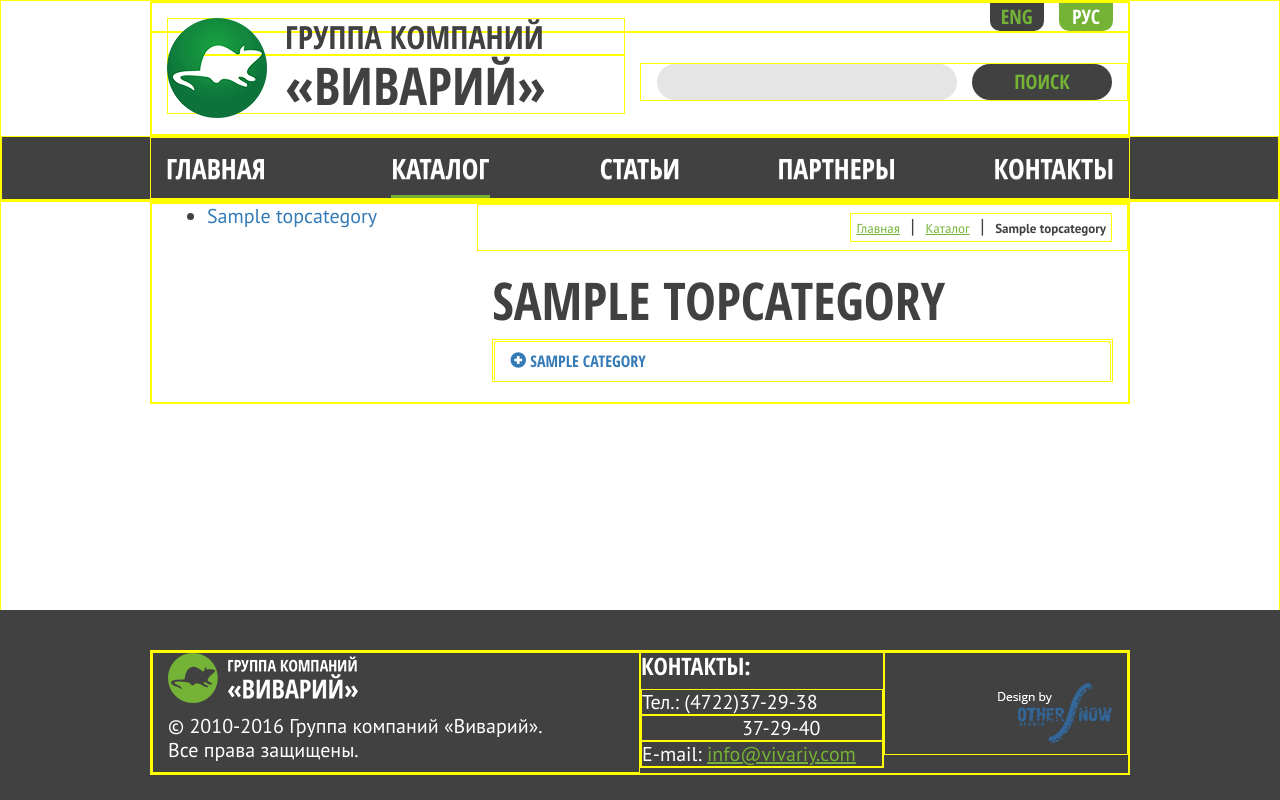
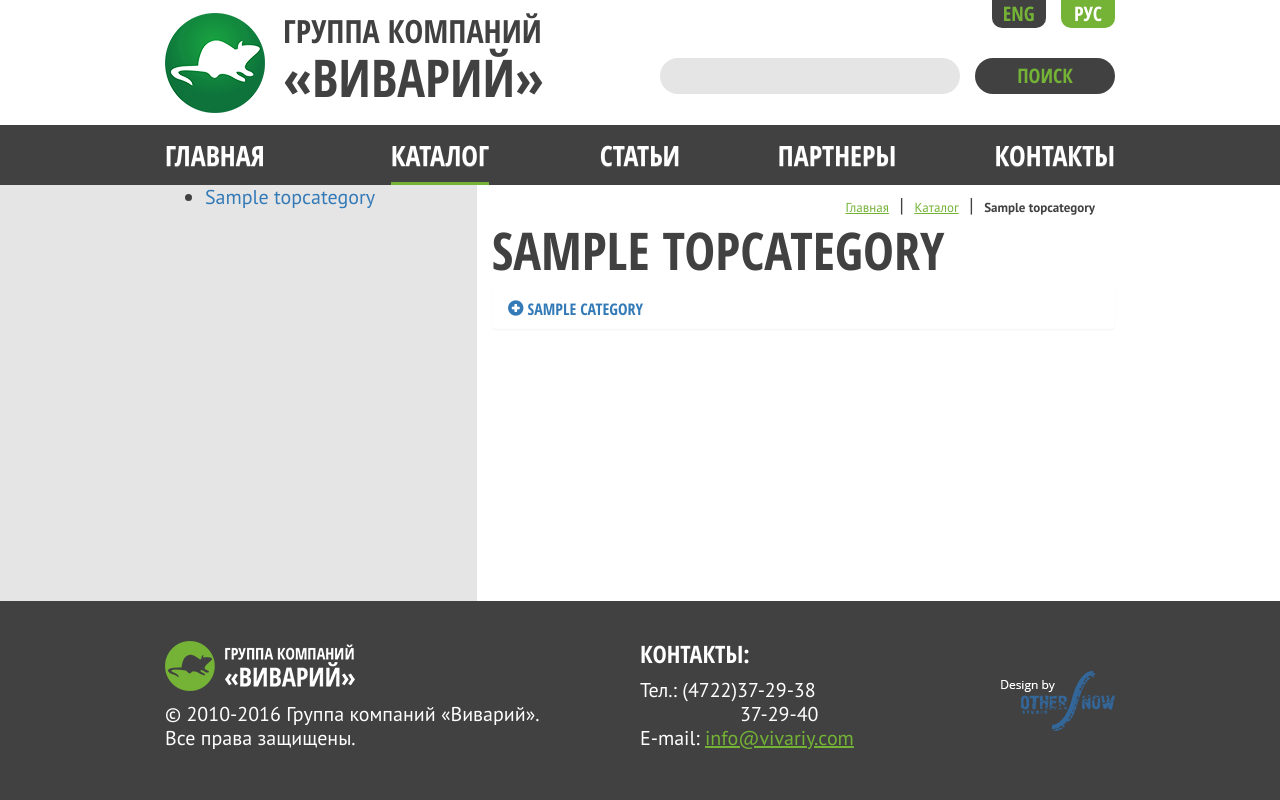
Before and after one commit to m-person/vivariy-site, a Django app: a page that uses app/templates/base.html in a window 1280 px wide. Run offline with Django 3.2, Linux system fonts and the light colour scheme; tables that the repository leaves empty hold one stand-in row (values such as "Sample post"); some libraries are stand-ins or nearby versions.

Commit message:
use js to calculate height for some containers instead of css. Height is calculated for: "main" container, side menus and its background. Side effect is footer "flushed" to bottom on pages with small content amount.

```diff
--- a/app/static/css/custom.css
+++ b/app/static/css/custom.css
@@ -40,7 +40,7 @@
 
 /*---- base template ----*/
 div { /* todo: dbg*/
-    border: solid yellow 1px;
+    /*border: solid yellow 1px;*/
 }
 
 html,
@@ -81,13 +81,19 @@ h4 {
     font-size: 18px;
 }
 
-.content-wrapper {
-    min-height: 100vh;
-}
+/*.content-wrapper {*/
+    /*min-height: 100vh;*/
+    /*position: relative;*/
+/*}*/
 
 main {
-    height: 100%;
-    padding-bottom: 190px;
+    /*position: relative; !* for absolute positioned childrens *!*/
+    /*min-height: calc(100vh - 185px);*/
+    /*min-height: 100vh;*/
+    /*height: 100%;*/
+    /*height: calc(100vh - 200px);*/
+    /*padding-bottom: 190px;*/
+    /*min-height: 740px;*/
 }
 
 /*---- base template: main menu -------*/
@@ -228,10 +234,11 @@ header a:hover {
 footer {
     background-color: #414141;
     color: white;
-    height: 190px; /*todo: change it on small screens*/
-    margin-top: -190px;
-    position: relative;
-    padding-top: 40px;
+    /*height: 190px; !*todo: change it on small screens*!*/
+    /*margin-top: -190px;*/
+    /*position: relative;*/
+    /*padding-top: 40px;*/
+    padding: 40px 0;
 }
 
 footer h3 {
@@ -458,4 +465,35 @@ div.carousel {
     margin-bottom: 30px;
 }
 
+/*-------- category, articles, contacts: side background div, expanded to screen edge */
+.aside-bkg {
+    background-color: #e5e5e5;
+    position: absolute;
+    height: 40px;
+}
+
 /*------- category page: left menu ----------*/
+.catalog-container {
+    /*position: relative;*/
+    /*width: 980px;*/
+    /*margin: auto;*/
+    /*height: calc(100vh - 185px);*/
+    /*height: 100%;*/
+}
+
+.catalog-container .aside-bkg {
+    width: 33%
+}
+
+/*.catalog-aside-bkg {*/
+    /*position: absolute;*/
+    /*background-color: greenyellow;*/
+    /*height: calc(100% - 300px);*/
+    /*width: 33%;*/
+/*}*/
+
+.catalog-aside {
+    background-color: #e5e5e5;
+    /*height: calc(100% - 300px);*/
+    height: 100%;
+}
--- a/app/static/js/app.js
+++ b/app/static/js/app.js
@@ -32,6 +32,10 @@ $(document).ready(
         });
 
 
+        var catalogCategoryBlock = $('.catalog-category');
+        setMainBlockHeight();
+        $(window).resize(setMainBlockHeight);
+        catalogCategoryBlock.on('shown.bs.collapse', updateMainChildrenHeight);
         $('.product-ask-btn').on('click', addToCart);
         $('.cart-item-remove-btn').on('click', delFromCart);
     }
@@ -130,3 +134,32 @@ function getCookie(name) {
 function csrfSafeMethod(method) {
     return (/^(GET|HEAD|OPTIONS|TRACE)$/.test(method));
 }
+
+
+/**
+ * set height for content block.
+ * It's called when page loaded or window resized.
+ * I use js because I'm give up to implement using css the following: footer, flushed to bottom and fixed-width bootstraps
+ *   containers with some columns, that expands to screen edge. Note: it's easy to do with flexbox, but old IE doesn't support it.
+ */
+function setMainBlockHeight() {
+    var footerHeight = $('footer').outerHeight(),
+        headerHeight = $('header').outerHeight(),
+        viewportHeight = $(window).height(),
+        mainBlock = $('main'),
+        contentHeight = viewportHeight - footerHeight - headerHeight;
+
+    mainBlock.css("minHeight", contentHeight);
+    updateMainChildrenHeight();
+}
+
+/**
+ * set height of side menus and its backgrounds.
+ * call it every time the "main" block height changed
+ */
+function updateMainChildrenHeight() {
+    var height = $('main').height();
+
+    $('.aside-bkg').height(height);
+    $('.catalog-aside').height(height);
+}
--- a/app/templates/base.html
+++ b/app/templates/base.html
@@ -30,7 +30,7 @@
 </head>
 
 <body>
-<div class="content-wrapper">
+{#<div class="content-wrapper">#}
     <header>
         {% block header %}
             <div class="container">
@@ -93,7 +93,7 @@
         {% endblock %}
     </main>
 
-</div>
+{#</div>#}
 
 <footer>
     {% block footer %}
--- a/app/templates/category.html
+++ b/app/templates/category.html
@@ -4,9 +4,11 @@
 {% block title %}{{ block.super }} | каталог | {{ category.title_ru }} {% endblock %}
 
 {% block content %}
-    <div class="catalog-aside-bkg"></div>
+    <div class="catalog-container">
+            <div class="aside-bkg"></div>
+
         <div class="container">
-        <div class="row catalog-container">
+            <div class="row">
 
                 <!-- left menu -->
                 <aside class="catalog-aside col-lg-4">
@@ -19,7 +21,7 @@
                 <section class="catalog-category col-lg-8">
 
                     <!-- breadcrumbs -->
-                <div class="row breadcrumbs">
+                    <div class="breadcrumbs">
                         <div class="pull-right">
                             <span><a href="/">Главная</a></span> |
                             <span><a href="/catalog">Каталог</a></span> |
@@ -76,4 +78,5 @@
                 </section>
             </div>
         </div>
+    </div>
 {% endblock %}
```
Lines whose indentation alone changed are shown as unchanged.
